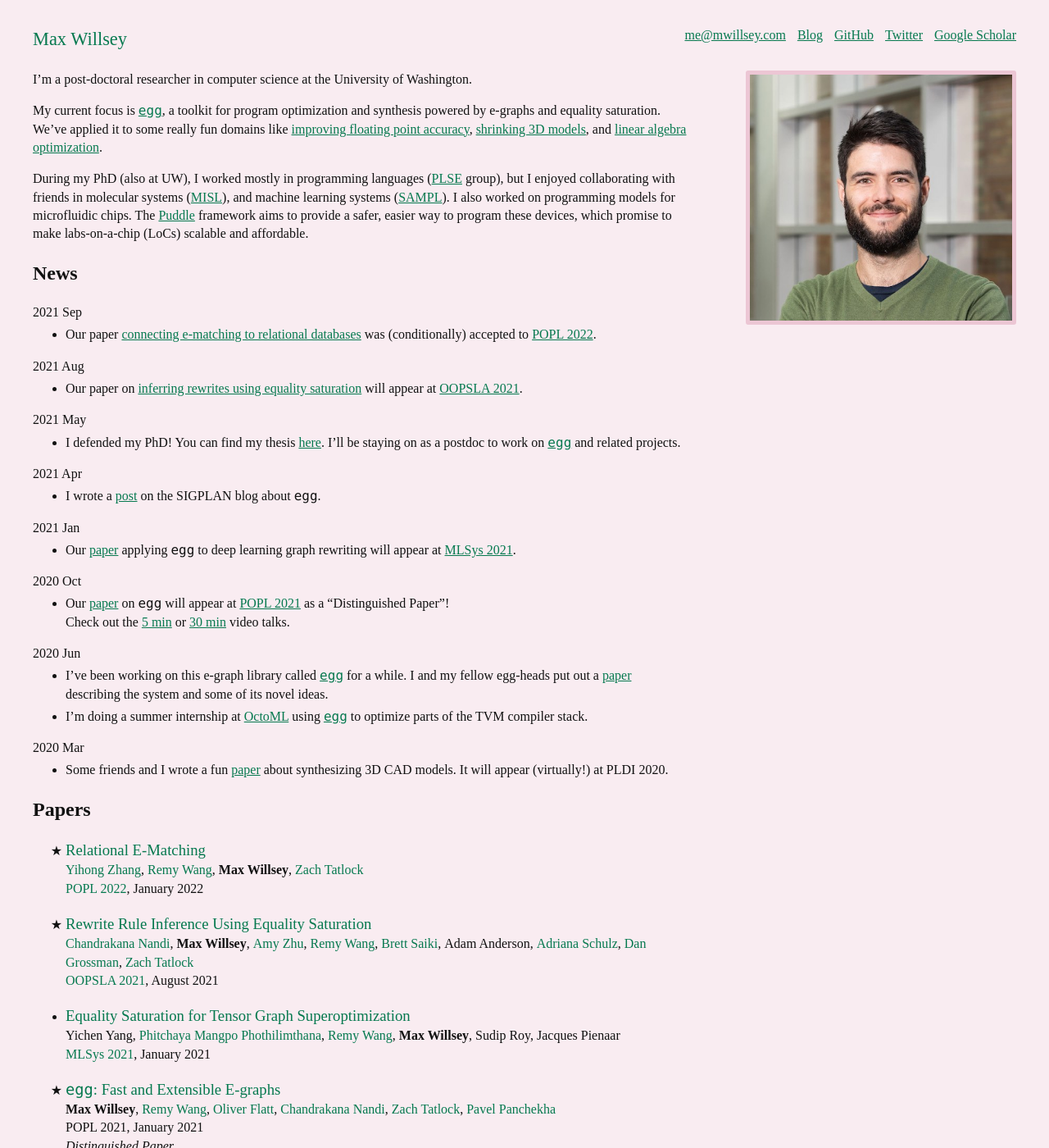
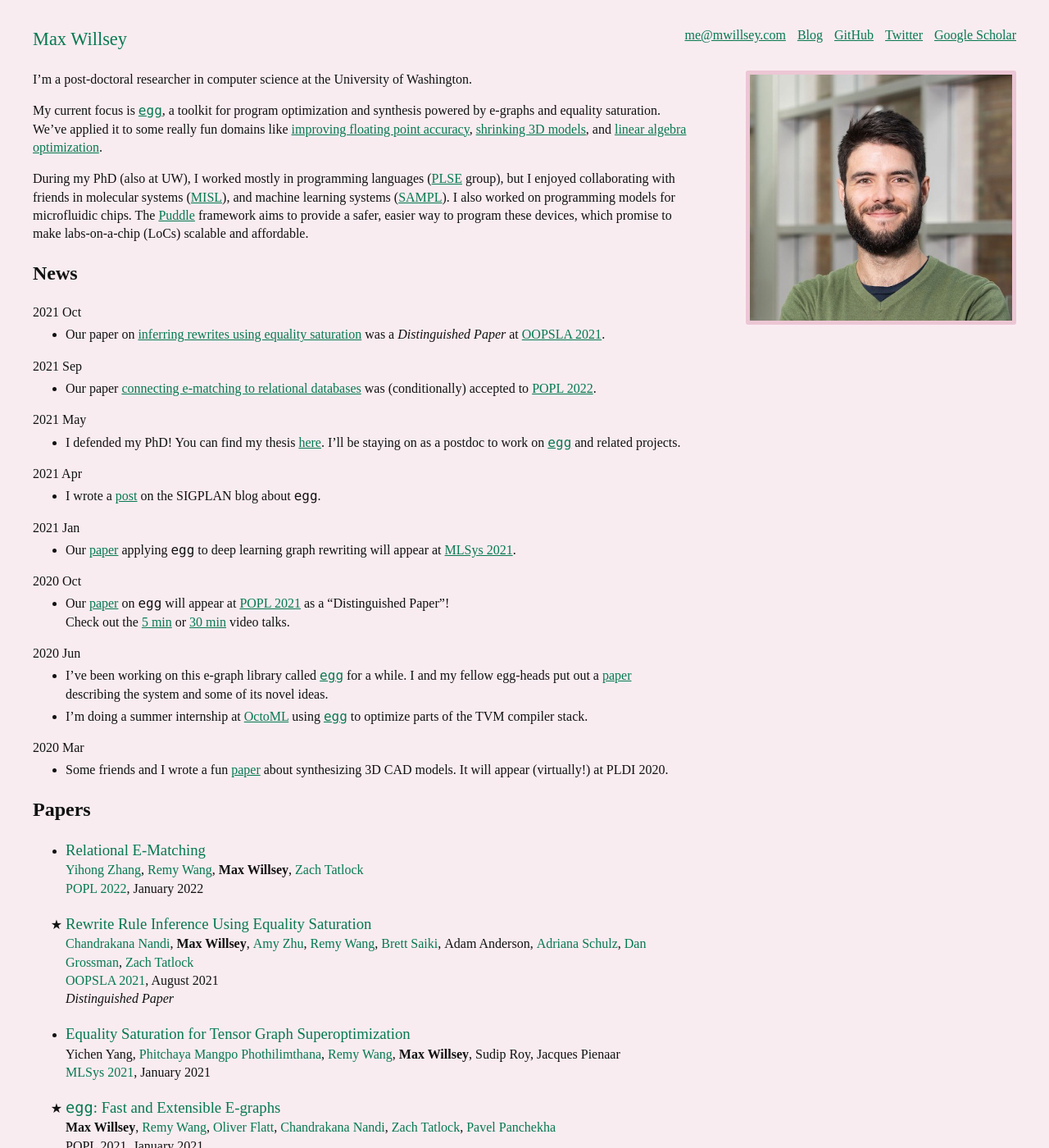
Before and after one commit to mwillsey/mwillsey.github.io, a Jekyll site: the page built from index.md, in a window 1280 px wide and 1400 px high. Shown: the whole window at 82% size. Built offline with Jekyll 4.4.1, drawn with Linux system fonts in a browser that asks for light colours.

Commit message:
Update ruler best paper

```diff
--- a/index.md
+++ b/index.md
@@ -41,12 +41,13 @@ scalable and affordable.
 
 ## News
 
+- 2021 Oct
+  - Our paper on [inferring rewrites using equality saturation](/papers/ruler)
+    was a _Distinguished Paper_ at
+    [OOPSLA 2021](https://2021.splashcon.org/details/splash-2021-oopsla/23/Rewrite-Rule-Inference-Using-Equality-Saturation).
 - 2021 Sep
   - Our paper [connecting e-matching to relational databases](/papers/relational-ematching)
     was (conditionally) accepted to [POPL 2022](https://popl22.sigplan.org/).
-- 2021 Aug
-  - Our paper on [inferring rewrites using equality saturation](/papers/ruler)
-    will appear at [OOPSLA 2021](https://2021.splashcon.org/track/splash-2021-oopsla).
 - 2021 May
   - I defended my PhD! You can find my thesis [here](//mwillsey.com/thesis/thesis.pdf).
     I'll be staying on as a postdoc to work on [`egg`] and related projects.
```
Also changed, not shown: cv.md (+0 -1 lines), papers/_posts/2019-04-01-asplos-puddle.md (+0 -1 lines), papers/_posts/2020-03-01-pldi-szalinski.md (+0 -1 lines), papers/_posts/2021-08-23-ruler.md (+2 -1 lines), papers/_posts/2022-01-16-relational-ematching.md (+0 -1 lines).
